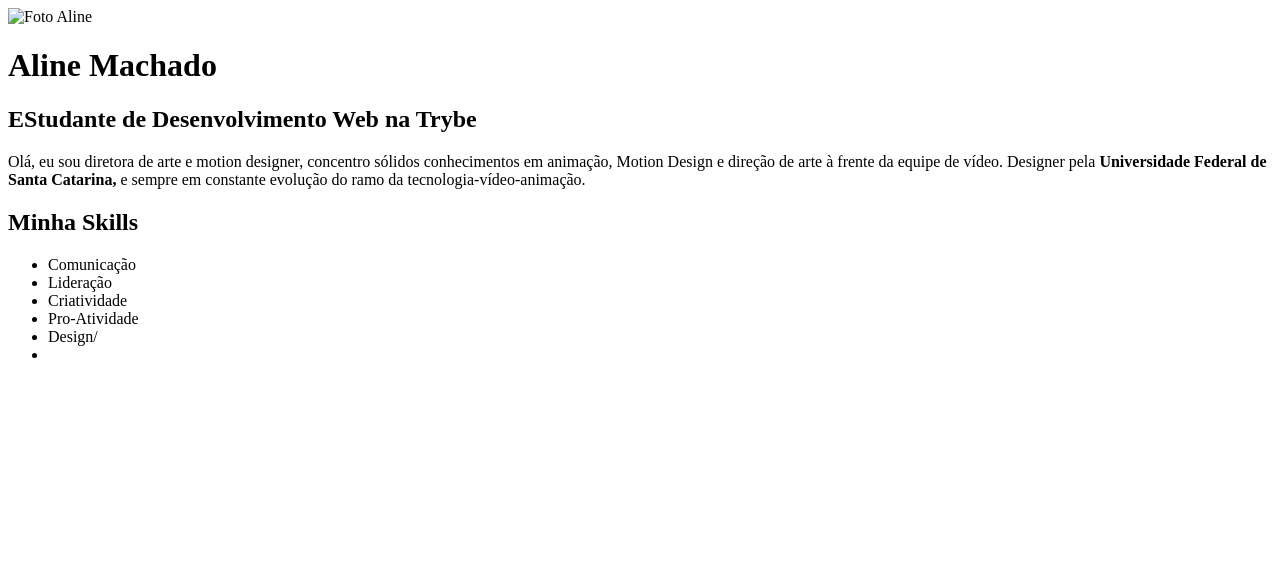
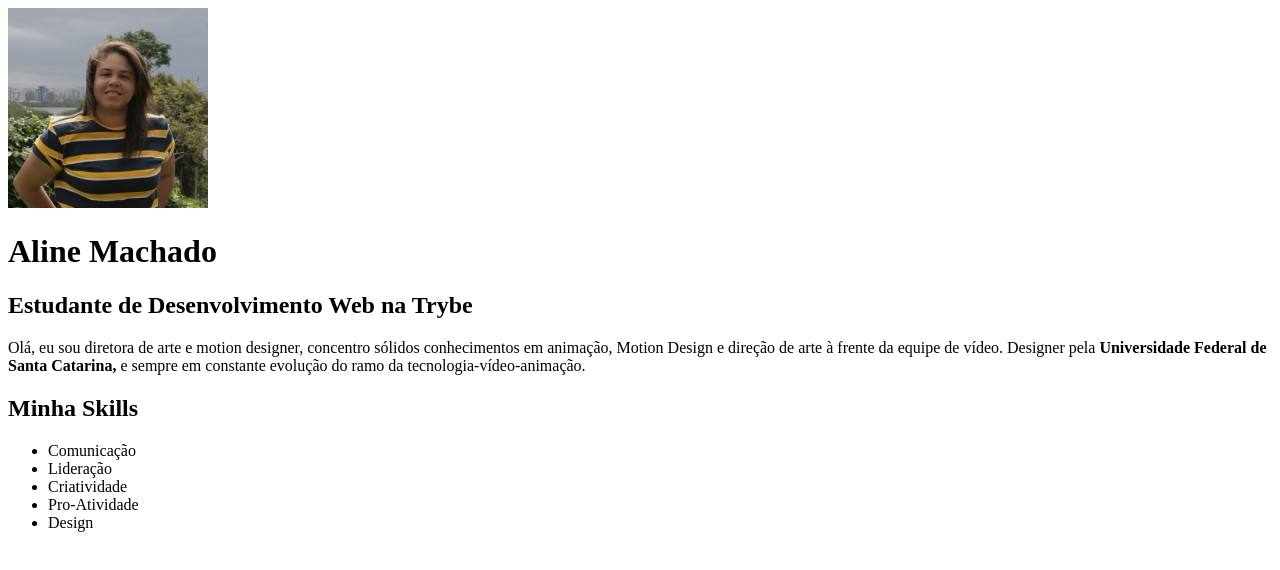
Before and after one commit to alinemchdo/ex-meu-porfolio01-, a plain HTML site: page index.html in a window 1280 px wide. Drawn offline with Linux system fonts and the light colour scheme.

Commit message:
Inclui a foto

```diff
--- a/index.html
+++ b/index.html
@@ -8,9 +8,9 @@
 </head>
 <body>
     <div>
-        <img src="" alt="Foto Aline" width="300px">
+        <img src="imagens-meu-portfolio/1565615107149.jpeg" alt="Foto Aline" width="200px">
         <h1>Aline Machado</h1>
-        <h2>EStudante de Desenvolvimento Web na Trybe</h2>
+        <h2>Estudante de Desenvolvimento Web na Trybe</h2>
         <p>Olá, eu sou diretora de arte e motion designer, concentro sólidos conhecimentos em animação, Motion Design e direção de arte à frente da equipe de vídeo. Designer pela <strong>Universidade Federal de Santa Catarina,</strong>  e sempre em constante evolução do ramo da tecnologia-vídeo-animação.</p>
     </div>
     <div>
@@ -20,7 +20,7 @@
             <li>Lideração</li>
             <li>Criatividade</li>
             <li>Pro-Atividade</li>
-            <li>Design/<li>
+            <li>Design</li>
     </ul>
 </div>
 
```
Also changed, not shown: imagens-meu-portfolio/1565615107149.jpeg (added).
